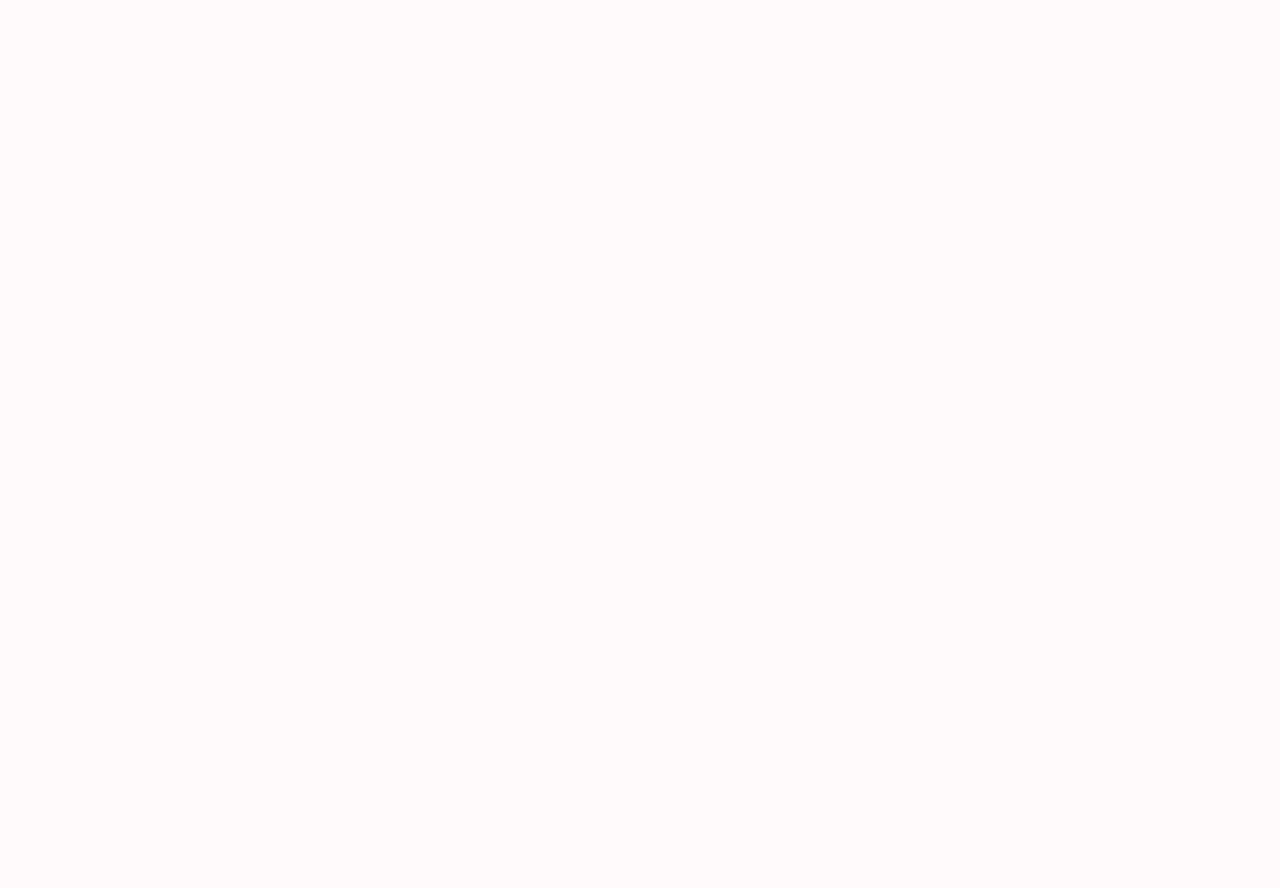
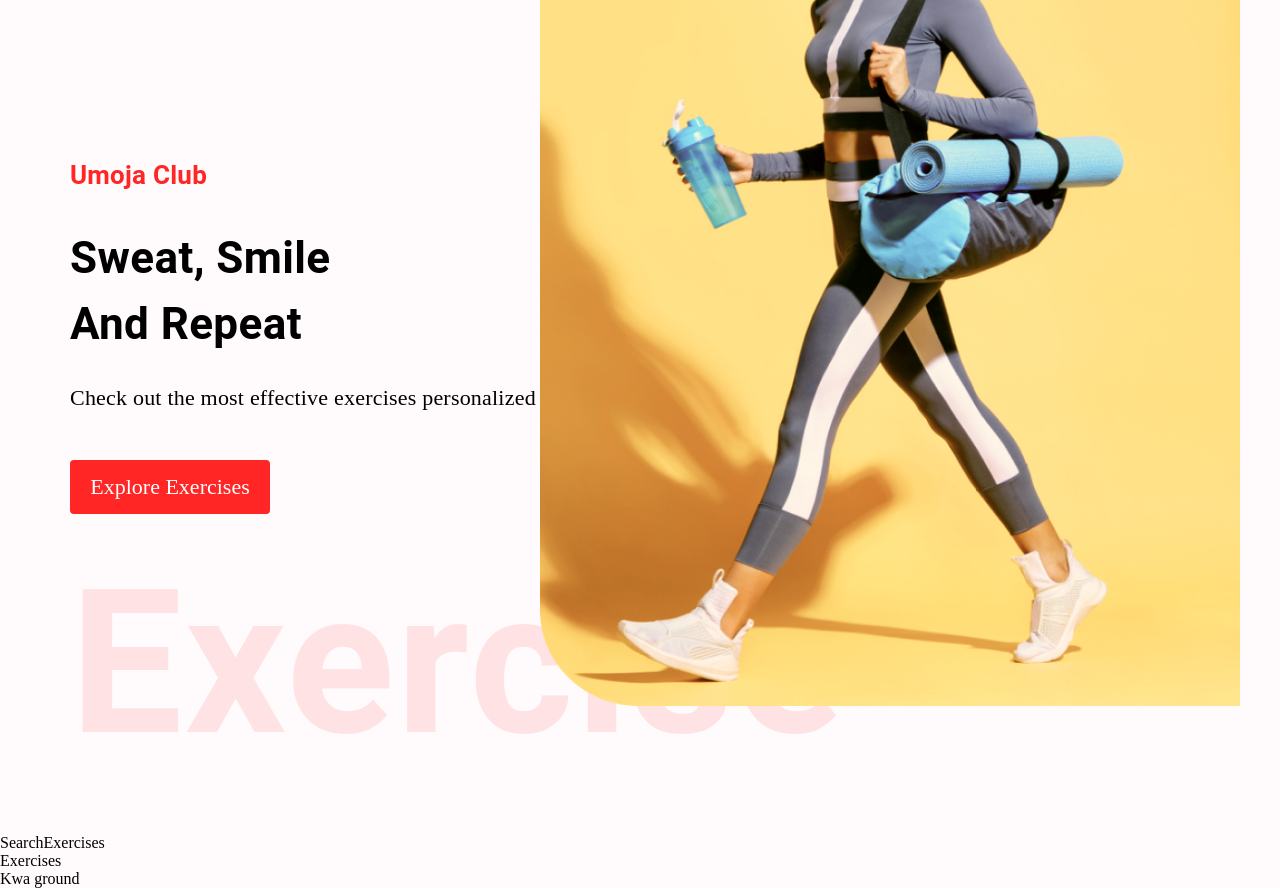
Before and after one commit to ChristianThuranira/phase-2-workoutplanner, a React (Create React App) app: page / in a window 1280 px wide. Shown: the part 160-1048 px from the top of the page. Before the commit the page ends 800 px from the top, so only its background shows below. Built offline with nearby package versions, Linux system fonts and the light colour scheme.

Commit message:
herobanner

```diff
--- /dev/null
+++ b/src/components/Exercises.js
@@ -0,0 +1,9 @@
+import React from 'react'
+
+const Exercises = () => {
+  return (
+    <div>Exercises</div>
+  )
+}
+
+export default Exercises
--- /dev/null
+++ b/src/components/HeroBanner.js
@@ -0,0 +1,26 @@
+import React from 'react';
+import { Box, Stack, Typography } from '@mui/material';
+
+import HeroBannerImage from '../assets/images/banner.png';
+
+const HeroBanner = () => (
+  <Box sx={{ mt: { lg: '212px', xs: '70px' }, ml: { sm: '50px' } }} position="relative" p="20px">
+    <Typography color="#FF2625" fontWeight="600" fontSize="26px">Umoja Club</Typography>
+    <Typography fontWeight={700} sx={{ fontSize: { lg: '44px', xs: '40px' } }} mb="23px" mt="30px">
+      Sweat, Smile <br />
+      And Repeat
+    </Typography>
+    <Typography fontSize="22px" fontFamily="Alegreya" lineHeight="35px">
+      Check out the most effective exercises personalized to you
+    </Typography>
+    <Stack>
+      <a href="#exercises" style={{ marginTop: '45px', textDecoration: 'none', width: '200px', textAlign: 'center', background: '#FF2625', padding: '14px', fontSize: '22px', textTransform: 'none', color: 'white', borderRadius: '4px' }}>Explore Exercises</a>
+    </Stack>
+    <Typography fontWeight={600} color="#FF2625" sx={{ opacity: '0.1', display: { lg: 'block', xs: 'none' }, fontSize: '200px' }}>
+      Exercise
+    </Typography>
+    <img src={HeroBannerImage} alt="hero-banner" className="hero-banner-img" />
+  </Box>
+);
+
+export default HeroBanner;
--- a/src/components/Navbar.js
+++ b/src/components/Navbar.js
@@ -7,7 +7,7 @@
   return (
     <Stack direction="row"
     justifyContent=" space-around"
-    sx={{gap:{sm:'122px', xs: '40px'}, mt: {sm:'32px', xs: '20px'}}}>
+    sx={{gap:{sm:'122px', xs: '40px'}, mt: {sm:'32px', xs: '20px'}, justifyContent: 'none'}} px= "20px">
         <Link to =  "/">
         <img src ={Logo} alt = "logo" style={{ width: '48px', height: '48px', margin: ' 0 20px'}} />
         </Link>
--- /dev/null
+++ b/src/components/SearchExercises.js
@@ -0,0 +1,9 @@
+import React from 'react'
+
+const SearchExercises = () => {
+  return (
+    <div>SearchExercises</div>
+  )
+}
+
+export default SearchExercises
--- a/src/pages/Home.js
+++ b/src/pages/Home.js
@@ -1,9 +1,21 @@
-import React from 'react'
+import React, { useState } from 'react';
+import { Box } from '@mui/material';
+
+import Exercises from '../components/Exercises';
+import SearchExercises from '../components/SearchExercises';
+import HeroBanner from '../components/HeroBanner';
 
 const Home = () => {
+  const [exercises, setExercises] = useState([]);
+  const [bodyPart, setBodyPart] = useState('all');
+
   return (
-    <div>Home</div>
-  )
-}
+    <Box>
+      <HeroBanner />
+      <SearchExercises setExercises={setExercises} bodyPart={bodyPart} setBodyPart={setBodyPart} />
+      <Exercises setExercises={setExercises} exercises={exercises} bodyPart={bodyPart} />
+    </Box>
+  );
+};
 
-export default Home
+export default Home;
```
